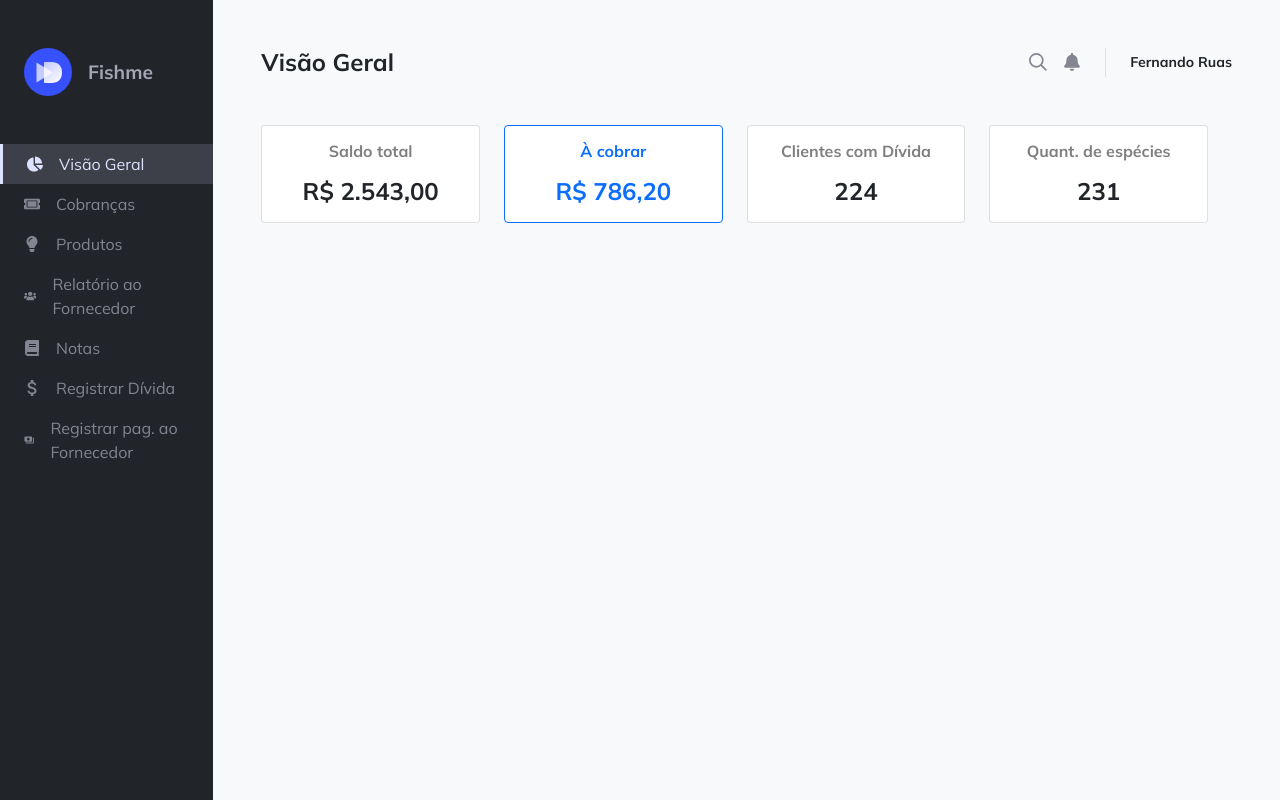
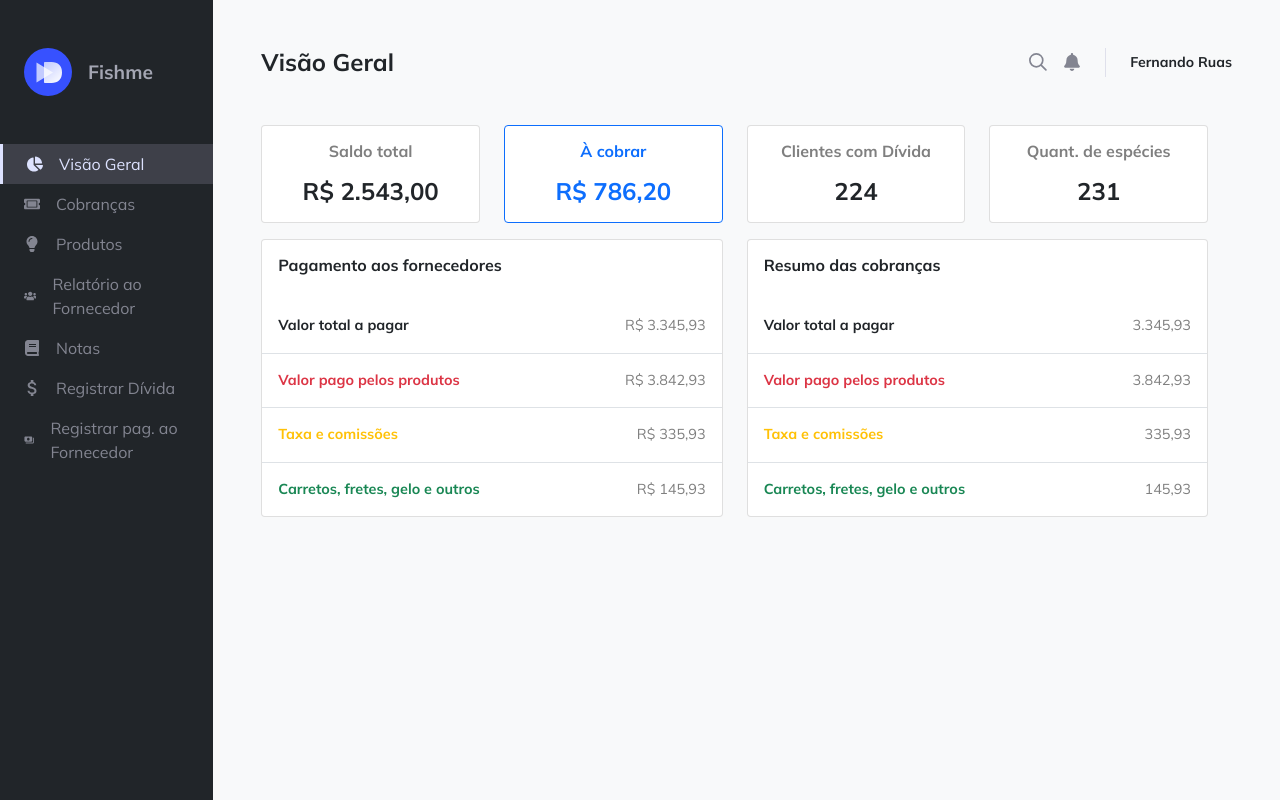
Before and after one commit to naygomes/fishme, a Next.js app in the folder frontend/: page / in a window 1280 px wide. Built offline with nearby package versions, Linux system fonts and the light colour scheme.

Commit message:
feature - tela de dashboard

```diff
--- /dev/null
+++ b/frontend/components/TabelaResumo.jsx
@@ -0,0 +1,47 @@
+import React from "react";
+
+export default function TabelaResumo({ label = "", data = {}, dataType = "" }) {
+  return (
+    <div className="card">
+      <div className="card-body px-0 pb-0">
+        <h6 className="fw-bold m-0 mb-4 px-3">{label}</h6>
+        <div className="table-responsive">
+          <table className="table m-0">
+            <tbody>
+              {Object.values(data).map((item, index) => {
+                return (
+                  <tr key={item.id}>
+                    <td
+                      scope="row"
+                      colSpan="3"
+                      className={`col-9 fw-bold p-3 m-0 ${
+                        index === Object.values(data).length - 1
+                          ? "border-0"
+                          : ""
+                      } ${item.color ? "text-" + item.color : ""}`}
+                    >
+                      {item.label}
+                    </td>
+                    <td
+                      className={`col-3 p-3 m-0 text-end text-black-50 ${
+                        index === Object.values(data).length - 1
+                          ? "border-0"
+                          : ""
+                      } ${item.color ? "text-" + item.color : ""}`}
+                    >
+                      {dataType === "currency" && "R$ "}
+                      {item.value.toLocaleString("pt-br", {
+                        maximumFractionDigits: 2,
+                        minimumFractionDigits: dataType === "currency" ? 2 : 0,
+                      })}
+                    </td>
+                  </tr>
+                );
+              })}
+            </tbody>
+          </table>
+        </div>
+      </div>
+    </div>
+  );
+}
--- a/frontend/pages/index.js
+++ b/frontend/pages/index.js
@@ -1,8 +1,65 @@
+import { useState } from "react";
 import Layout from "../components/Layout";
-// import Card from '../components/Card';
 import Card from '../components/Card';
+import TabelaResumo from "../components/TabelaResumo";
+
+const resumoCobrancas = {
+  1: {
+    id: 1,
+    label: "Valor total a pagar",
+    value: 3345
+  },
+  2: {
+    id: 2,
+    label: "Valor pago pelos produtos",
+    value: 3842
+  },
+  3: {
+    id: 3,
+    label: "Taxa e comissões",
+    value: 335
+  },
+  4: {
+    id: 4,
+    label: "Carretos, fretes, gelo e outros",
+    value: 145
+  }
+}
 
 export default function VisaoGeral() {
+  const [resumoCobrancas, setResumoCobrancas] = useState({
+    1: {
+      id: 1,
+      label: "Valor total a pagar",
+      value: 3345.93,
+      color: ''
+    },
+    2: {
+      id: 2,
+      label: "Valor pago pelos produtos",
+      value: 3842.93,
+      color: 'danger'
+    },
+    3: {
+      id: 3,
+      label: "Taxa e comissões",
+      value: 335.93,
+      color: 'warning'
+    },
+    4: {
+      id: 4,
+      label: "Carretos, fretes, gelo e outros",
+      value: 145.93,
+      color: 'success'
+    }
+  })
+
+  const setColorCobrancas = (id, color) => {
+    let copia = { ...resumoCobrancas };
+    copia[id].color = color;
+    setResumoCobrancas(copia);
+  }
+
   return <Layout title="Visão Geral">
     <div className='dashboard'>
       <div className='row w-100'>
@@ -21,6 +78,14 @@ export default function VisaoGeral() {
           <Card label="Quant. de espécies" value={231} />
         </div>
       </div>
+      <div className="row w-100 mt-3">
+        <div className="col-6">
+          <TabelaResumo label="Pagamento aos fornecedores" data={resumoCobrancas} dataType="currency" />
+        </div>
+        <div className="col-6">
+          <TabelaResumo label="Resumo das cobranças" data={resumoCobrancas} />
+        </div>
+      </div>
     </div>
   </Layout>;
 }
```
